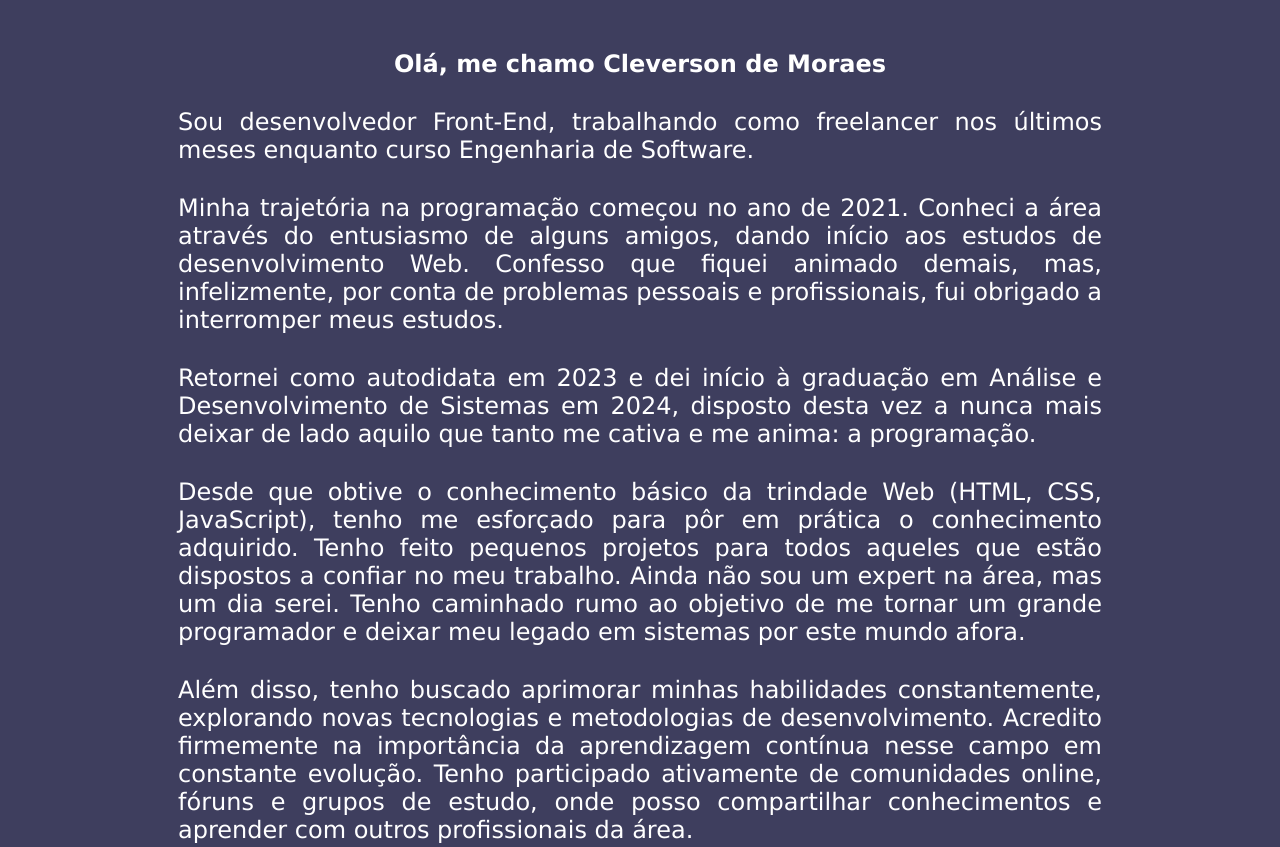
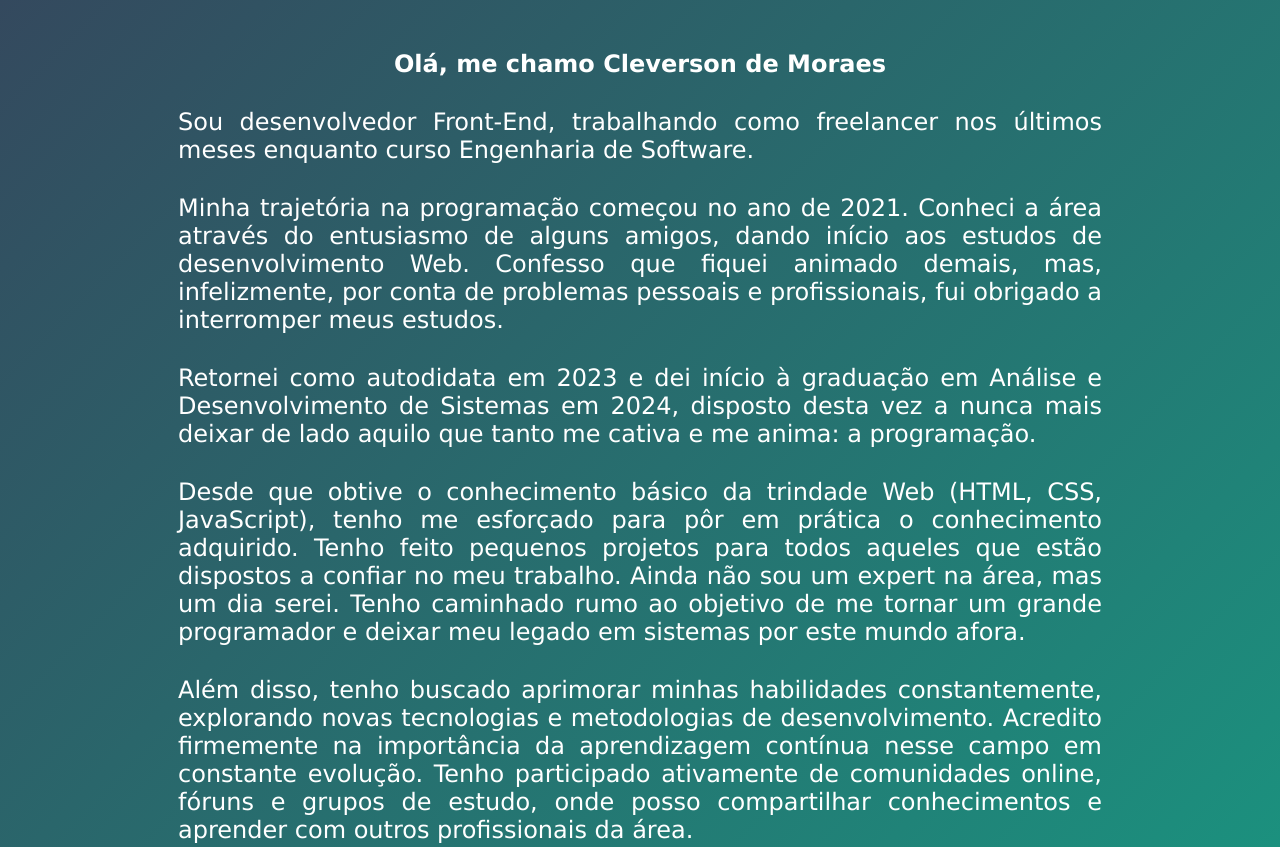
Before and after one commit to cleversonmoraes/portfolio, a plain HTML site: page about.html in a window 1280 px wide. Shown: the top 847 px of the page. Drawn offline with Linux system fonts and the light colour scheme.

Commit message:
Alteração de cores

```diff
--- a/about.css
+++ b/about.css
@@ -5,7 +5,7 @@
 }
 
 body {
-    background-color: #3e3e5e;
+    background: linear-gradient(to bottom right, #34495e, #16a085);
     color: white;
 }
 
```
